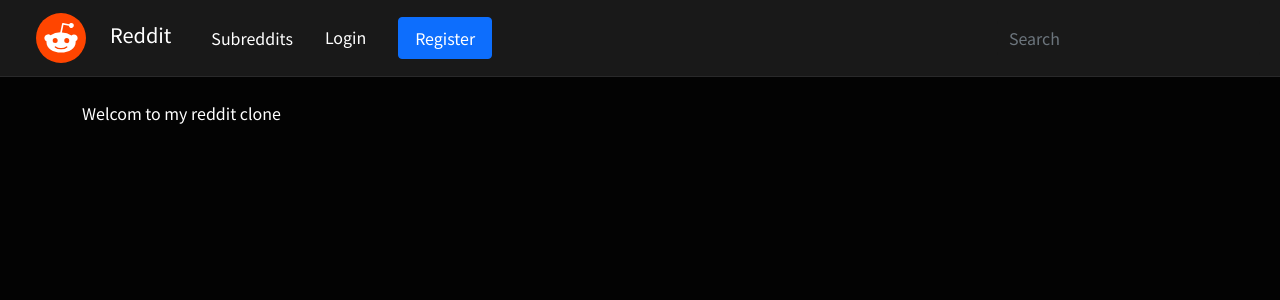
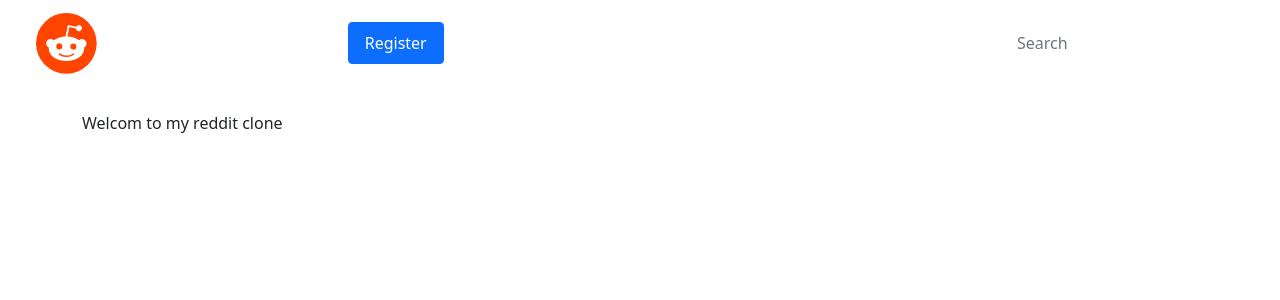
Before and after one commit to RensG2005/reddit-clone, a React (Create React App) app: page / in a window 1280 px wide. Shown: the top 300 px of the page. Built offline with nearby package versions, Linux system fonts and the light colour scheme; what javascript-time-ago would draw is missing.

Commit message:
brushed up things

```diff
--- a/src/index.css
+++ b/src/index.css
@@ -1,4 +1,4 @@
-@import url("https://fonts.googleapis.com/css2?family=Noto+Sans+JP&display=swap");
+/* @import url("https://fonts.googleapis.com/css2?family=Noto+Sans+JP&display=swap");
 
 body {
   margin: 0;
@@ -183,7 +183,7 @@
 	width: 60px;
 	height: 60px;
   border: 2px solid #ffffff;
-  animation:spin3D 3s linear .2s infinite;
+  animation: spin3D 3s linear .2s infinite;
   -webkit-animation: spin3D 10s linear 0s infinite;
 }
 
@@ -276,4 +276,4 @@
     opacity: .25;
     transform: scale(.75);
   }
-}
+} */
```
Also changed, not shown: 3 other files (tests, documents, lock files or other folders).
